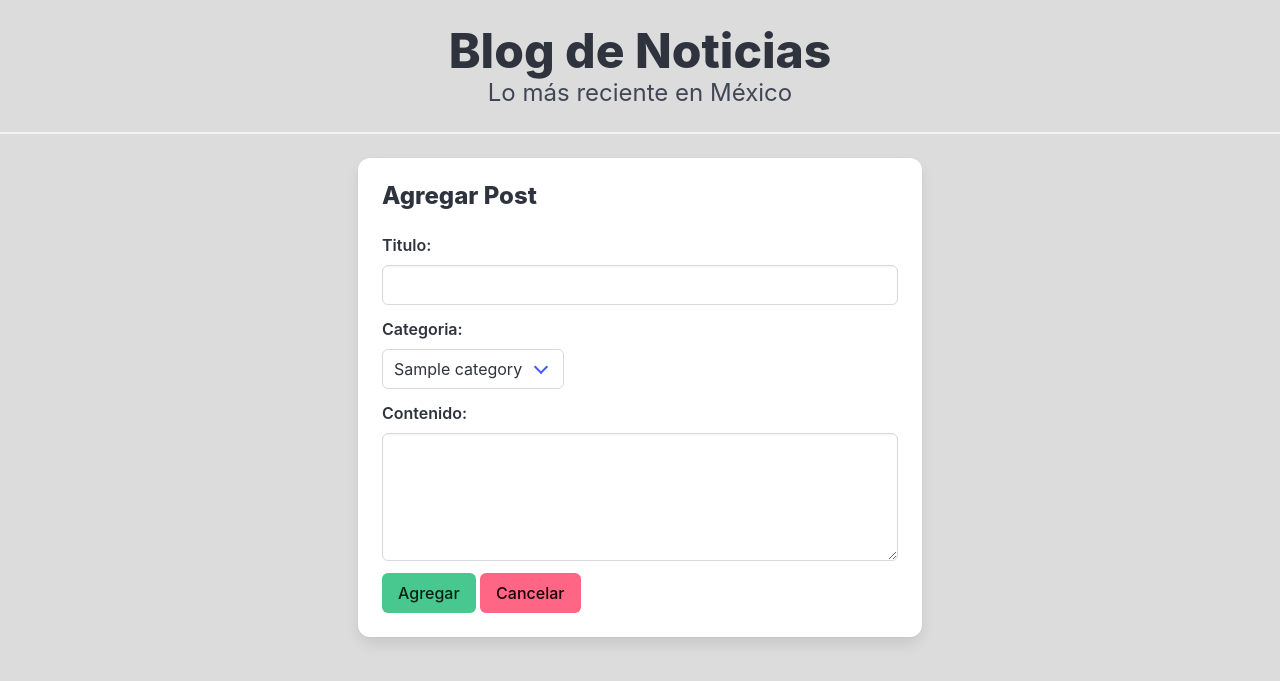
After one commit to sicandistroyer/n1_bloc_tec, a Flask app: page /posts/new in a window 1280 px wide. The commit adds this page. Shown: the top 681 px of the page. Run offline with Flask 3, Linux system fonts and the light colour scheme; tables that the repository leaves empty hold one stand-in row (values such as "Sample post"); some libraries are stand-ins or nearby versions.

Commit message:
Insertando posts

```diff
--- a/app/routes/post.py
+++ b/app/routes/post.py
@@ -10,3 +10,20 @@ def listar_posts():
     posts = Post.query.all()
     categories = Category.query.all()
     return render_template('posts/listar_posts.html', posts=posts, categories=categories)
+
+#Ruta /post crear un nuevo post
+@posts_bp.route('/new', methods=['GET','POST'])
+def add_post():
+    if request.method == 'POST':
+        title = request.form['title']
+        content = request.form['content']
+        category_id = request.form.get('category_id')
+        new_post = Post(title=title, content=content, category_id=category_id)
+        db.session.add(new_post)
+        db.session.commit()
+
+        return redirect(url_for('posts.listar_posts'))
+
+    #Aqui sigue si es GET
+    categories = Category.query.all()
+    return render_template('posts/create_post.html', categories=categories)
--- /dev/null
+++ b/app/templates/posts/create_post.html
@@ -0,0 +1,47 @@
+{% extends 'base.html' %}
+{% block title%} Blog de Noticias{% endblock %}
+{% block content%}
+<div class="columns">
+    <div class="column is-offset-3 is-6">
+        <div class="card">
+            <div class="card-content">
+                <div class="media">
+                    <div class="media-content">
+                        <p class="title is-4">Agregar Post</p>
+                    </div>
+                </div>
+                <div class="content">
+                    <form action="{{ url_for('posts.add_post') }}" method="post">
+                        <div class="field">
+                            <label class="label">Titulo:</label>
+                            <div class="control">
+                                <input class="input" type="text" name='title'>
+                            </div>
+                        </div>
+                        <div class="field">
+                            <label class="label">Categoria:</label>
+                            <div class="control">
+                                <div class="select">
+                                    <select name="category_id">
+                                        {% for category in categories %}
+                                        <option value="{{ category.id }}">{{ category.name }}</option>
+                                        {% endfor %}
+                                    </select>
+                                </div>
+                            </div>
+                        </div>
+                        <div class="field">
+                            <label class="label">Contenido:</label>
+                            <div class="control">
+                                <textarea class="textarea" name="content"></textarea>
+                            </div>
+                        </div>
+                        <button class="button is-success " type="submit">Agregar</button>
+                        <a class="button is-danger" href="{{ url_for('posts.listar_posts') }}">Cancelar</a>
+                    </form>
+                </div>
+            </div>
+        </div>
+    </div>
+</div>
+{% endblock%}
--- a/app/templates/posts/listar_posts.html
+++ b/app/templates/posts/listar_posts.html
@@ -3,7 +3,8 @@
 {% block content%}
 <div class="columns">
     <div class="column is-offset-3 is-6">
-
+        <a href="{{ url_for('posts.add_post') }}" class="button is-success"><i class="fa-solid fa-plus"></i> &nbsp;
+            Agregar noticia</a>
         <br><br>
         {% for post in posts %}
         <div class="card">
```
Also changed, not shown: 1 other file.
